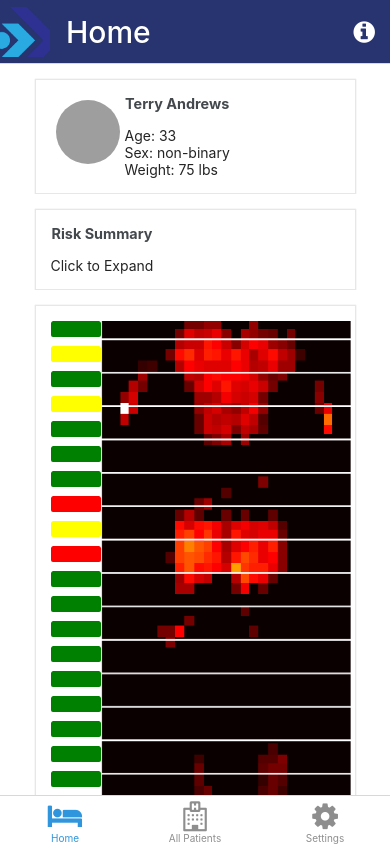
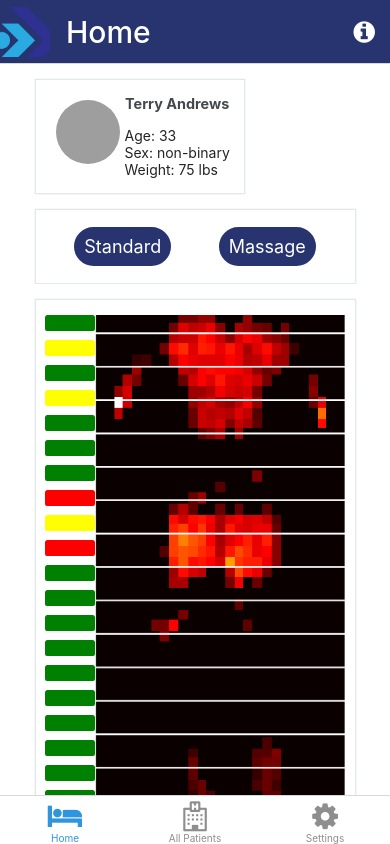
Before and after one commit to jacksonmed-dev/Oracle_Bed_App, a React Native app: screen /TabOne in a window 390 px wide. Built offline with nearby package versions, Linux system fonts and the light colour scheme; grey boxes are pictures that could not be loaded; what expo-linking would draw is missing.

Commit message:
Reformated mobile view and worked on larger view

```diff
--- a/package.json
+++ b/package.json
@@ -36,6 +36,7 @@
     "react": "17.0.1",
     "react-dom": "17.0.1",
     "react-native": "0.64.3",
+    "react-native-ble-manager": "^8.4.1",
     "react-native-elements": "^3.4.2",
     "react-native-safe-area-context": "3.3.2",
     "react-native-screens": "~3.10.1",
--- a/screens/PatientScreen.tsx
+++ b/screens/PatientScreen.tsx
@@ -1,4 +1,4 @@
-import {ScrollView} from 'react-native';
+import {ScrollView, Dimensions } from 'react-native';
 import {View} from '../components/Themed';
 import { RootTabScreenProps } from '../types';
 import Patient from '../views/patient';
@@ -11,14 +11,21 @@ import AutoFunctions from '../views/autofunctions';
  *  Currently shows the patient information, bed information, and risk summary.
  */
 export default function PatientScreen({ navigation }: RootTabScreenProps<'TabOne'>) {
+  const w=Dimensions.get('window').width;
   return (
     <ScrollView>
       <View style={{alignItems:'center'}}>
-        <Patient/>
-        <RiskSummary/>
-        <Bed/>
-        <AutoFunctions/>
-      </View>
+        {/* <View style={w<1000?{width:'90%'}:{width:'40%'}}> */}
+          <View style={w<1000?{width:'90%'}:{flexDirection:'row', width:'30%'}}>
+            <Patient />
+            <AutoFunctions/>
+          </View>
+          <View style={w<1000?{width:'90%'}:{flexDirection:'row'}}>
+            <Bed/>
+            <RiskSummary/>
+          </View>
+        </View>
+      {/* </View> */}
     </ScrollView>
   );
 }
--- a/views/autofunctions.tsx
+++ b/views/autofunctions.tsx
@@ -1,6 +1,7 @@
 import {View } from '../components/Themed';
 import { Card} from "@rneui/themed"; //React Native Elements
 import {Button} from '@rneui/base';
+import { Dimensions } from 'react-native';
 /*
 *   View for the automatic functions.
 *   Standard - Inflates every other cell
@@ -15,9 +16,9 @@ let massage = () => {
 }
 
 const AutoFunctions: React.FC = () => {
+    const w=Dimensions.get('window').width;
     return(
-        <View style={{width:'90%'}}>
-            <Card>
+        <Card containerStyle={w<1000?{}:{width:'60%',display:'flex',justifyContent:'center'}}>
             <View style={{flexDirection:'row', justifyContent:'space-around'}}>
                 <View>
                     <Button
@@ -45,7 +46,6 @@ const AutoFunctions: React.FC = () => {
                 </View>
             </View>
         </Card>
-        </View>
     );
 }
 
--- a/views/bed.tsx
+++ b/views/bed.tsx
@@ -16,8 +16,7 @@ import {Image, StyleSheet} from 'react-native';
 const Bed: React.FC = () => {
 
     return(
-        <View style={{width:'90%'}}>
-            <Card>
+        <Card containerStyle={{alignItems:'center'}}>
             <View style={{flexDirection: 'row', flexWrap: 'nowrap'}}>
                 <View style={{flexDirection: 'column', flexWrap: 'nowrap'}}>
                     <Button
@@ -126,7 +125,6 @@ const Bed: React.FC = () => {
                 </View>
             </View>
         </Card>
-        </View>
     );
 }
 
--- a/views/patient.tsx
+++ b/views/patient.tsx
@@ -20,8 +20,7 @@ const Patient: React.FC = () => {
 
     console.log(data.avatar);//Currently a hack to get the avatar to show during initial load. Will need to fix later.
     return(
-        <View style={{width:'90%'}}>
-            <Card>
+        <Card containerStyle={{width:'60%'}}>
             <View style={{flexDirection:'row'}}>
                 <View style={{padding: 5}}>
                     <Avatar
@@ -39,7 +38,6 @@ const Patient: React.FC = () => {
                 </View>
             </View>
         </Card>
-        </View>
     );
 }
 
--- a/views/risksummary.tsx
+++ b/views/risksummary.tsx
@@ -111,7 +111,6 @@ const RiskSummary: React.FC<{}> = () => {
   const [expanded, setExpanded] = useState(false);
 
   return (
-    <View style={{width:'90%'}}>
     <Card>
       <ListItem.Accordion
         containerStyle={{margin:0, padding:0}}
@@ -143,7 +142,6 @@ const RiskSummary: React.FC<{}> = () => {
         }
       </ListItem.Accordion>
     </Card>
-    </View>
   );
 }
 
```
Also changed, not shown: 1 other file (tests, documents, lock files or other folders). Lines whose indentation alone changed are shown as unchanged.
